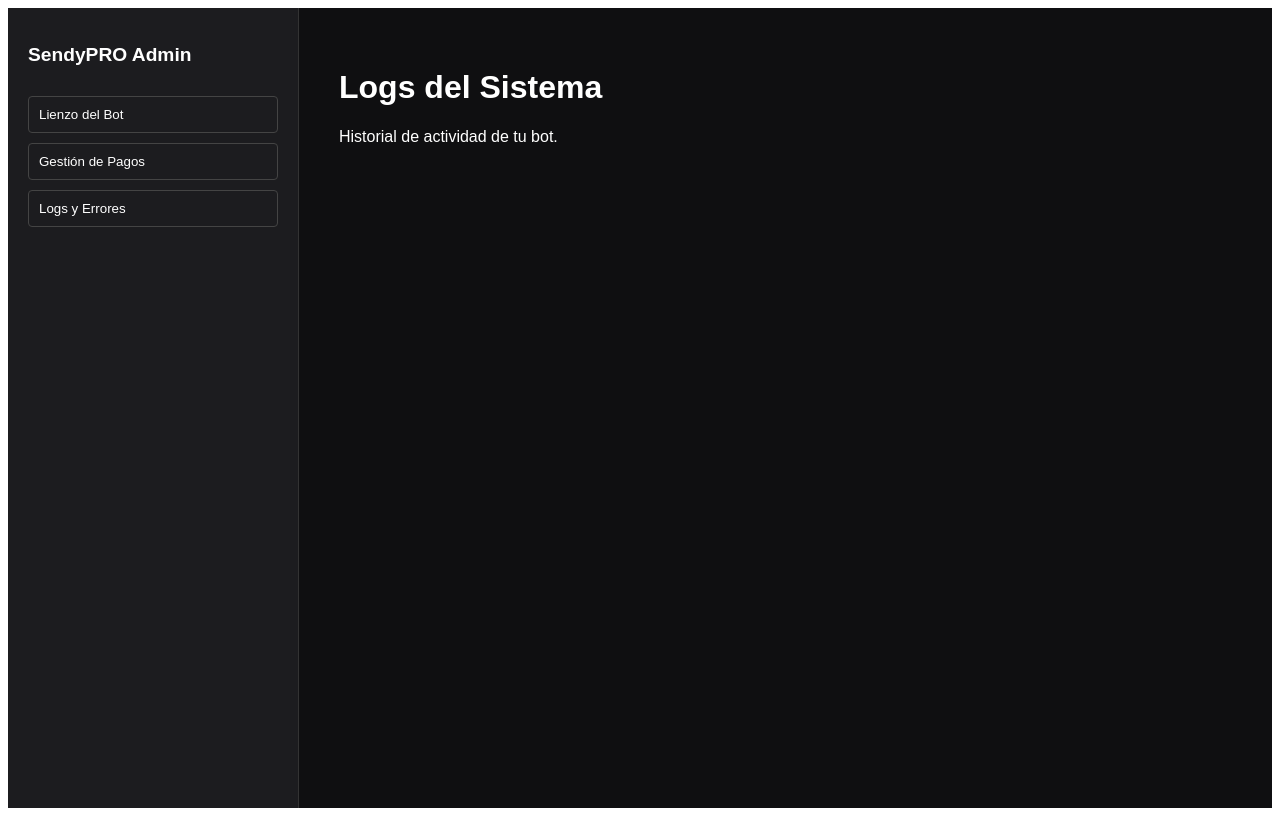
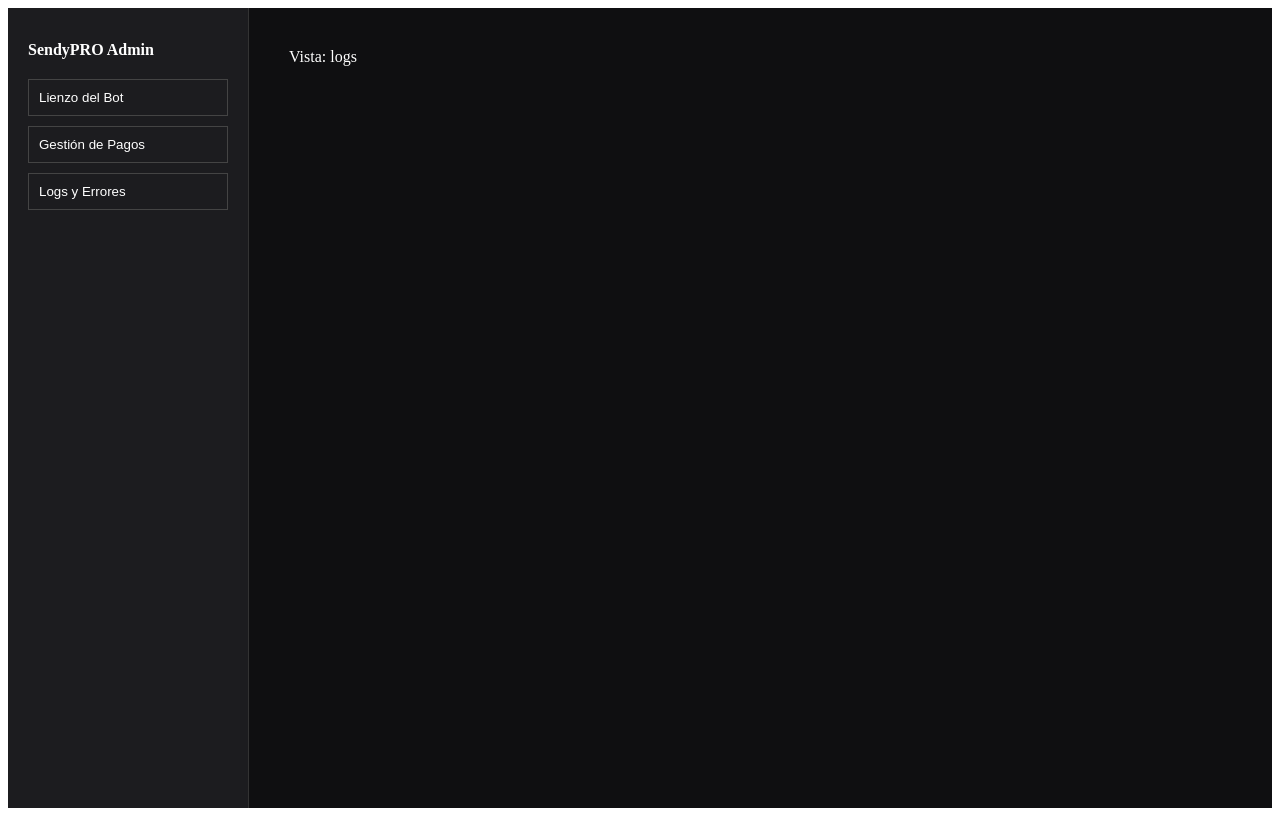
Before and after one commit to najelo/bot-whatsapp-admin, a Next.js app in the folder web/: page / in a window 1280 px wide. Both pictures are taken after a click on the button "Logs y Errores". Built offline with nearby package versions, Linux system fonts and the light colour scheme.

Commit message:
Update page.js

```diff
--- a/web/app/page.js
+++ b/web/app/page.js
@@ -5,18 +5,42 @@ import 'reactflow/dist/style.css';
 
 export default function Home() {
   const [activeView, setActiveView] = useState('bot-builder');
-  const [nodes, setNodes] = useState([{ id: '1', type: 'input', data: { label: 'Inicio', text: 'Hola!' }, position: { x: 250, y: 50 } }]);
+  const [nodes, setNodes] = useState([
+    { id: '1', type: 'input', data: { label: 'Inicio', text: 'Hola, bienvenido' }, position: { x: 250, y: 50 } }
+  ]);
   const [edges, setEdges] = useState([]);
   const [selectedNode, setSelectedNode] = useState(null);
 
   const onNodesChange = useCallback((changes) => setNodes((nds) => applyNodeChanges(changes, nds)), []);
   const onConnect = useCallback((params) => setEdges((eds) => addEdge(params, eds)), []);
 
+  // Función para agregar nuevos tipos de nodos al lienzo
+  const addNode = (type) => {
+    const newNode = {
+      id: Date.now().toString(),
+      data: { label: type, text: '' },
+      position: { x: Math.random() * 400, y: Math.random() * 400 },
+    };
+    setNodes((nds) => [...nds, newNode]);
+  };
+
   const renderContent = () => {
-    switch (activeView) {
-      case 'bot-builder':
+    if (activeView !== 'bot-builder') return <div style={{ padding: '40px' }}>Vista: {activeView}</div>;
+
     return (
       <div style={{ display: 'flex', flexGrow: 1 }}>
+        {/* Panel de Herramientas (Opciones del Lienzo) */}
+        <div style={{ width: '200px', background: '#1c1c1f', padding: '15px', borderRight: '1px solid #333' }}>
+          <h4>Componentes</h4>
+          <div style={{ display: 'flex', flexDirection: 'column', gap: '10px' }}>
+            <button onClick={() => addNode('Mensaje Texto')} style={toolBtnStyle}>+ Nodo Texto</button>
+            <button onClick={() => addNode('Imagen/Archivo')} style={toolBtnStyle}>+ Nodo Imagen</button>
+            <button onClick={() => addNode('Menú Opciones')} style={toolBtnStyle}>+ Menú Botones</button>
+            <button onClick={() => addNode('Esperar Respuesta')} style={toolBtnStyle}>+ Esperar</button>
+          </div>
+        </div>
+
+        {/* Lienzo */}
         <div style={{ flexGrow: 1, position: 'relative' }}>
           <ReactFlow nodes={nodes} edges={edges} onNodesChange={onNodesChange} onConnect={onConnect} onNodeClick={(e, n) => setSelectedNode(n)}>
             <Background color="#333" />
@@ -24,46 +48,31 @@ export default function Home() {
             <MiniMap />
           </ReactFlow>
         </div>
+
+        {/* Editor del Nodo seleccionado */}
         {selectedNode && (
           <div style={{ width: '300px', background: '#1c1c1f', padding: '20px', borderLeft: '1px solid #333' }}>
-                <h3>Configurar Nodo</h3>
-                <label>Respuesta:</label>
-                <textarea value={selectedNode.data.text} onChange={(e) => setNodes(nodes.map(n => n.id === selectedNode.id ? {...n, data: {...n.data, text: e.target.value}} : n))} style={{ width: '100%', height: '100px', background: '#2d2d31', color: 'white', marginTop: '10px' }} />
-                <button onClick={() => setSelectedNode(null)} style={{ marginTop: '20px', width: '100%' }}>Cerrar</button>
+            <h3>Configurar {selectedNode.data.label}</h3>
+            <textarea value={selectedNode.data.text} onChange={(e) => setNodes(nodes.map(n => n.id === selectedNode.id ? {...n, data: {...n.data, text: e.target.value}} : n))} style={{ width: '100%', height: '100px', background: '#2d2d31', color: 'white' }} />
+            <button onClick={() => setSelectedNode(null)} style={{ marginTop: '20px', width: '100%' }}>Guardar</button>
           </div>
         )}
       </div>
     );
-      case 'pagos':
-        return <div style={{ padding: '40px' }}><h1>Gestión de Pagos</h1><p>Conectaremos la API aquí próximamente.</p></div>;
-      case 'logs':
-        return <div style={{ padding: '40px' }}><h1>Logs del Sistema</h1><p>Historial de actividad de tu bot.</p></div>;
-      default:
-        return <div>Selecciona una opción</div>;
-    }
   };
 
   return (
-    <div style={{ display: 'flex', height: '100vh', background: '#0f0f11', color: 'white', fontFamily: 'sans-serif' }}>
-      <aside style={{ width: '250px', background: '#1c1c1f', padding: '20px', borderRight: '1px solid #333' }}>
-        <h2 style={{ marginBottom: '30px', fontSize: '1.2rem' }}>SendyPRO Admin</h2>
-        <nav style={{ display: 'flex', flexDirection: 'column', gap: '10px' }}>
+    <div style={{ display: 'flex', height: '100vh', background: '#0f0f11', color: 'white' }}>
+      <aside style={{ width: '200px', background: '#1c1c1f', padding: '20px', borderRight: '1px solid #333' }}>
+        <h2 style={{ fontSize: '1rem', marginBottom: '20px' }}>SendyPRO Admin</h2>
         <button style={navBtnStyle} onClick={() => setActiveView('bot-builder')}>Lienzo del Bot</button>
         <button style={navBtnStyle} onClick={() => setActiveView('pagos')}>Gestión de Pagos</button>
         <button style={navBtnStyle} onClick={() => setActiveView('logs')}>Logs y Errores</button>
-        </nav>
       </aside>
       {renderContent()}
     </div>
   );
 }
 
-const navBtnStyle = {
-  background: 'transparent',
-  border: '1px solid #444',
-  color: 'white',
-  padding: '10px',
-  textAlign: 'left',
-  cursor: 'pointer',
-  borderRadius: '4px'
-};
+const toolBtnStyle = { background: '#333', color: 'white', border: 'none', padding: '10px', cursor: 'pointer', borderRadius: '4px' };
+const navBtnStyle = { background: 'transparent', border: '1px solid #444', color: 'white', padding: '10px', width: '100%', textAlign: 'left', marginBottom: '10px' };
```
Lines whose indentation alone changed are shown as unchanged.
